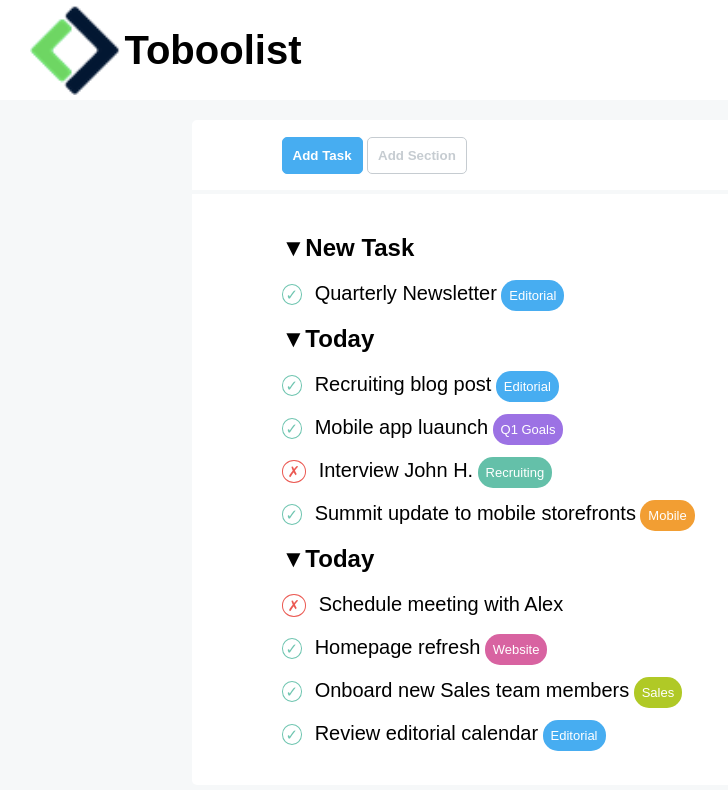
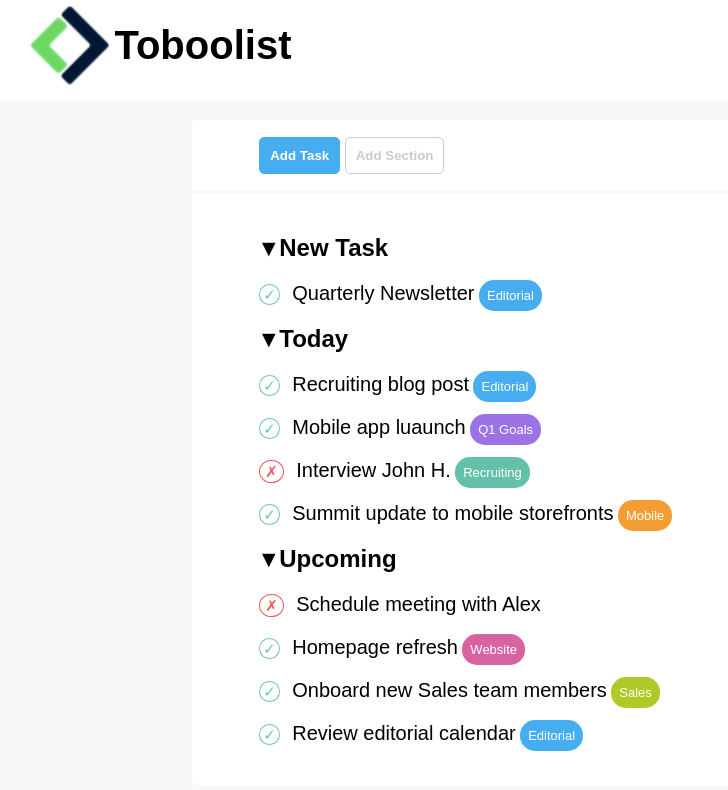
Before and after one commit to AlexBosio95/html-css-toboolist, a plain HTML site: page index.html in a window 1280 px wide. Shown: the whole page, without its empty margins (0-728 px from the left). Drawn offline with Linux system fonts and the light colour scheme.

Commit message:
correzione fraccia

```diff
--- a/css/style.css
+++ b/css/style.css
@@ -20,7 +20,7 @@ header{
 }
 
 header img {
-    width: 90px;
+    width: 80px;
     vertical-align: middle;
 }
 
@@ -54,15 +54,27 @@ hr{
     color: white;
 }
 
+#bottone_add:hover{
+    background-color: white;
+    border: 1px solid #c6ccd1;
+    color: #c6ccd1;
+}
+
 #bottone_section{
     background-color: white;
     border: 1px solid #c6ccd1;
     color: #c6ccd1;
 }
 
+#bottone_section:hover{
+    background-color: #47adf1;
+    border: 1px solid #47adf1;
+    color: white;
+}
+
 .header_lista{
     height: 70px;
-    width: 80%;
+    width: 85%;
     margin: 0 auto;
     line-height: 70px;
 }
@@ -72,7 +84,10 @@ hr{
     border: none;
     border-radius: 5px;
     font-weight: bold;
+    transition-duration: 0.4s;
 }
+
+
 
 .riga_lista{
     margin: 20px 0px;
@@ -80,13 +95,15 @@ hr{
 
 
 .main_lista{
-    width: 80%;
+    width: 85%;
     margin: 0 auto;
     padding: 20px 0px;
 }
 
 .main_lista h1::before{
-    content: '\25BC';
+    content: '\25BE';
+    padding: 3px;
+    margin-right: 2px;
 }
 
 .main_lista span{
--- a/index.html
+++ b/index.html
@@ -10,6 +10,7 @@
 <body>
 
     <header>
+        <!-- Logo con testo  -->
         <div class="container">
             <img src="./img/Logo.png" alt="Logo">
             <h1>Toboolist</h1>
@@ -20,13 +21,19 @@
 
     <main>
 
+        <!-- Contenitore bianco della lista -->
+
         <div class="contenitore_lista">
             <section class="header_lista">
+
+                <!-- Bottoni add e section -->
                 <button class="bottone" id="bottone_add">Add Task</button>
                 <button class="bottone" id="bottone_section">Add Section</button>
             </section>
 
             <hr>
+
+            <!-- Conteitori elementi lista  -->
 
             <section class="main_lista">
                 <div class="elementi_lista">
@@ -69,7 +76,7 @@
 
 
                 <div class="elementi_lista">
-                    <h1>Today</h1>
+                    <h1>Upcoming</h1>
                     <div class="riga_lista">
                         <div class="check_false">&#10007</div>
                         <span class="list_true">Schedule meeting with Alex</span>
@@ -96,11 +103,6 @@
 
                 </div>
 
-
-
-
-
-
             </section>
 
         </div>
```
